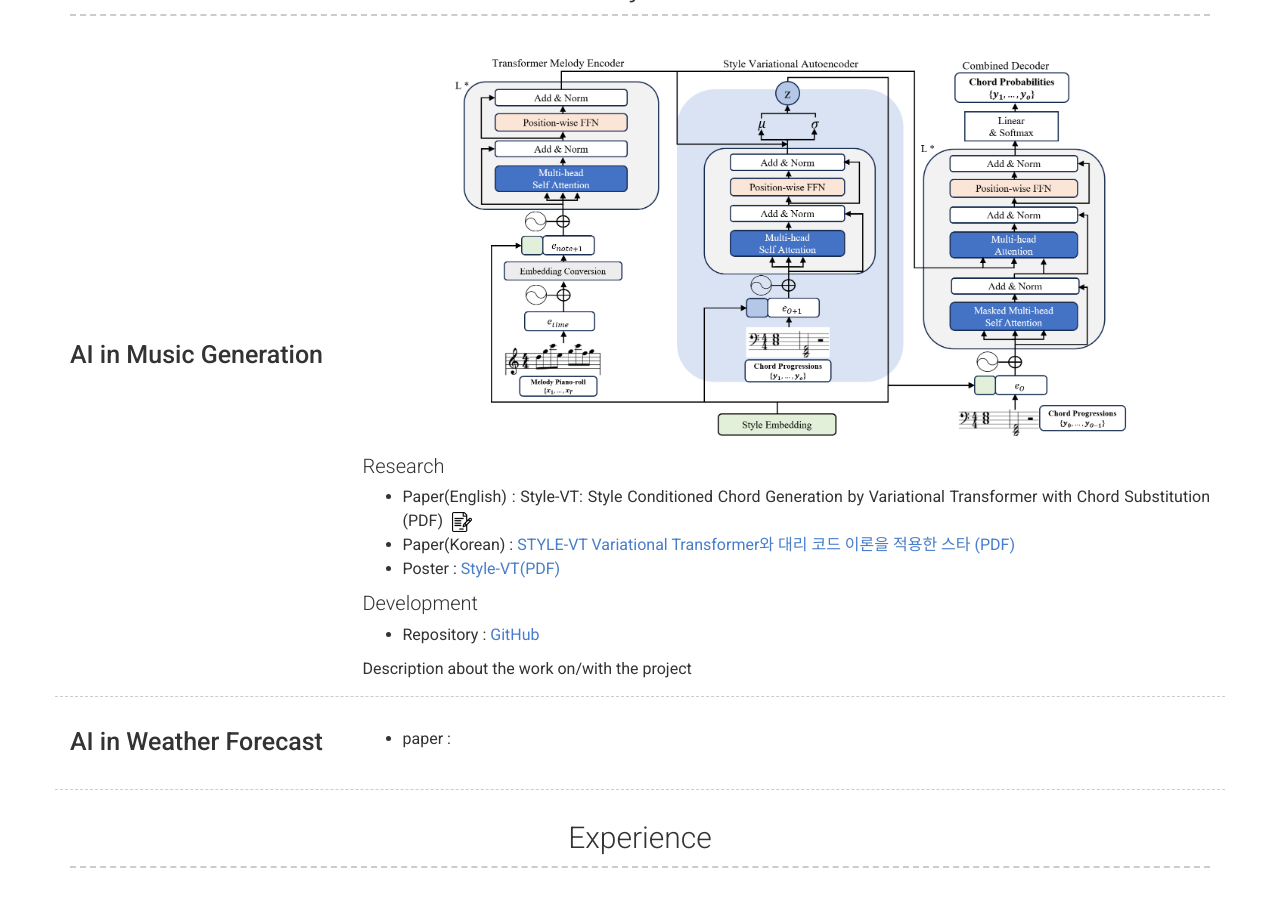
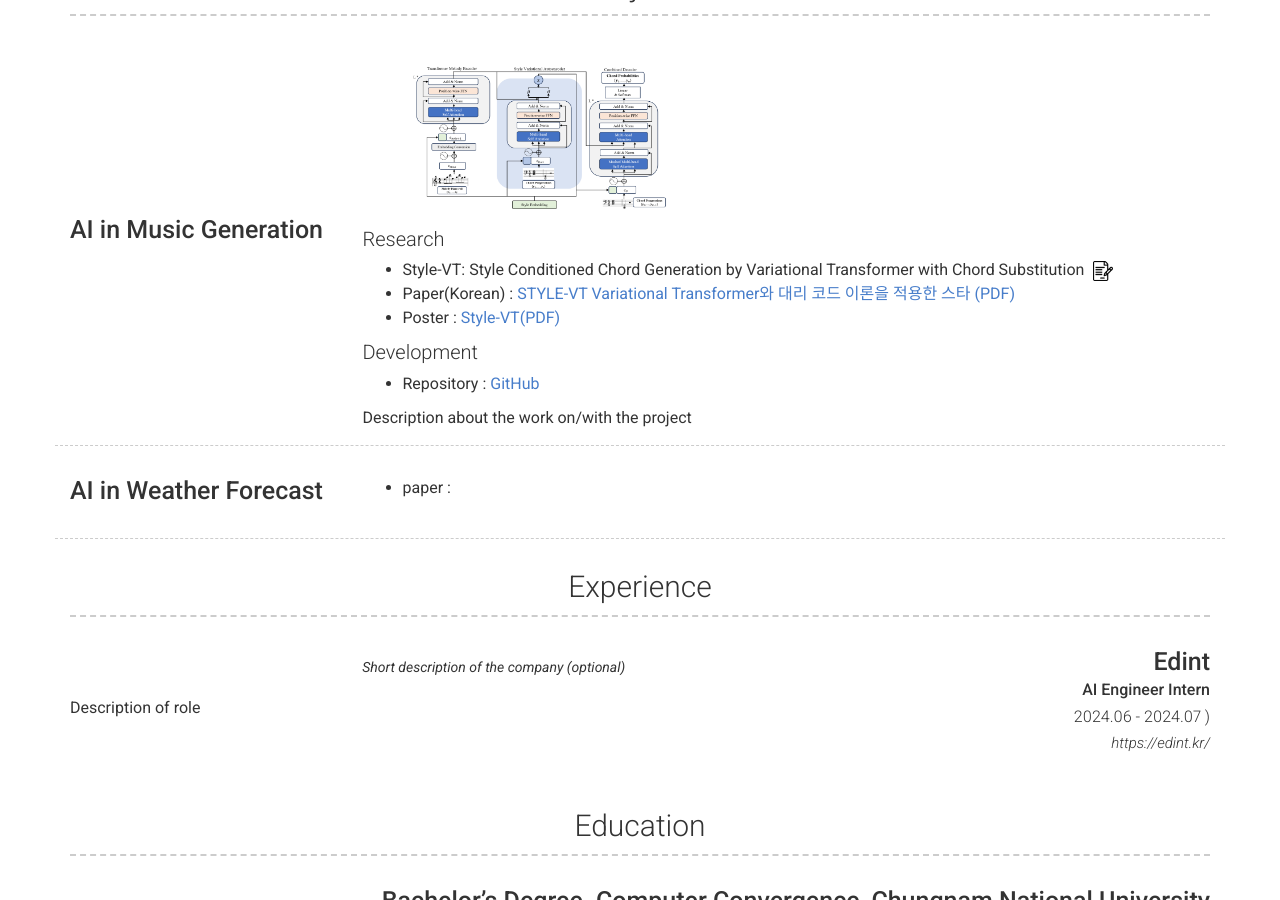
Before and after one commit to tim000519/tim000519.github.io, a Jekyll site: the page built from index.md, in a window 1280 px wide and 900 px high, scrolled down 960 px. Built offline with Jekyll 4.4.1, drawn with Linux system fonts in a browser that asks for light colours; nearby versions of some CDN libraries.

Commit message:
Update _config.yml

```diff
--- a/_config.yml
+++ b/_config.yml
@@ -79,10 +79,13 @@ content:
         #     icon: fab fa-github
         #     url: Link to project (eg. sproogen.github.io/modern-resume-theme)(optional)
         quote: >
-          <img src="/images/Style-VT_Last.png" alt="AI in Music Generation">
+          <a href="/images/Style-VT_Last.png" target="_blank">
+            <img src="/images/Style-VT_Last.png" alt="AI in Music Generation" width="300" style="display: block; margin-top: 10px;">
+          </a>
+
         description: | # this will include new lines to allow paragraphs
           ## Research
-          - Paper(English) : Style-VT: Style Conditioned Chord Generation by Variational Transformer with Chord Substitution (PDF)
+          - Style-VT: Style Conditioned Chord Generation by Variational Transformer with Chord Substitution
           <a href="/pdf/Access.pdf" target="_blank">
             <img src="/images/contract.png" alt="PDF" width="20" style="vertical-align: middle; margin-left: 5px;">
           </a>
```
